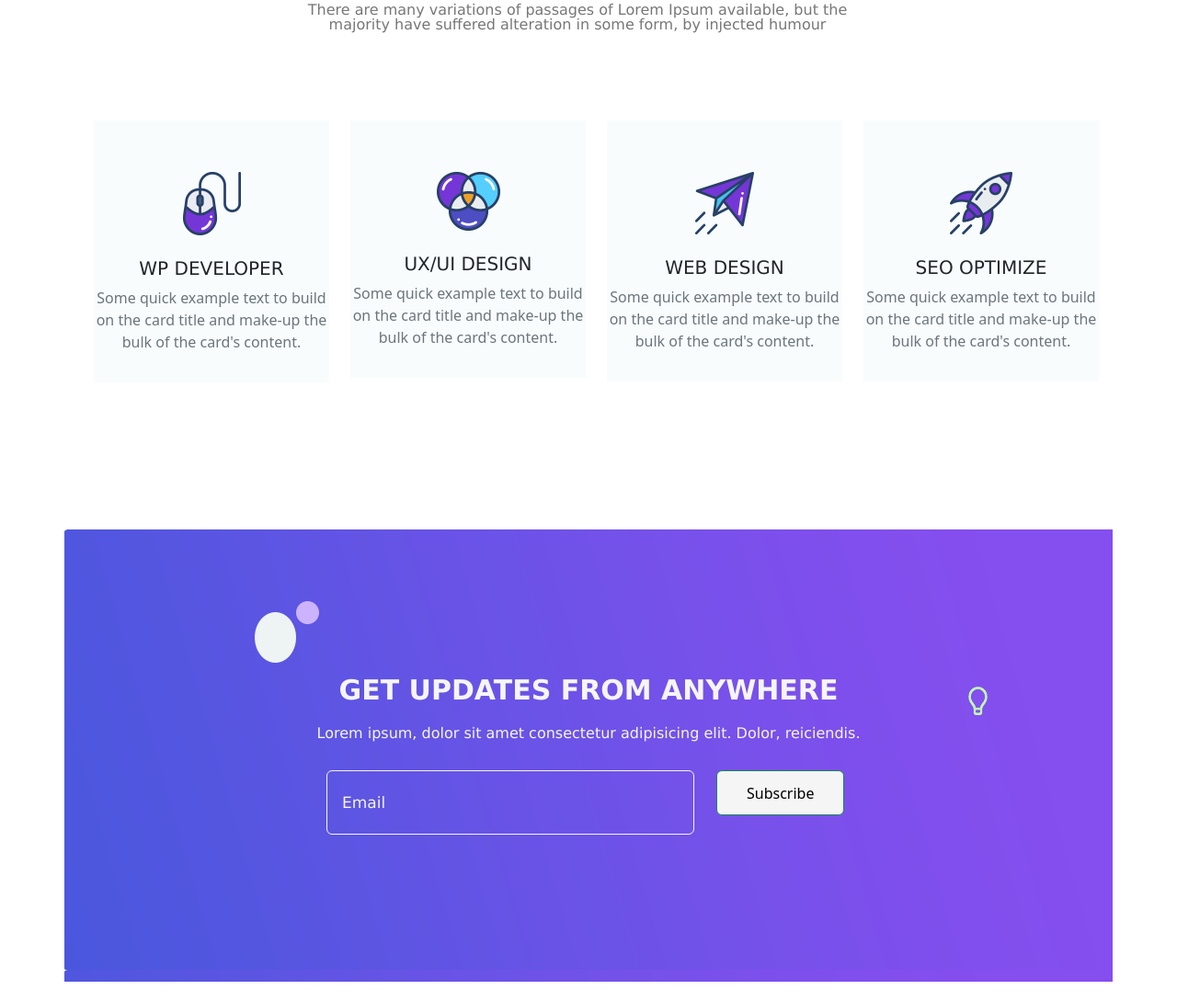
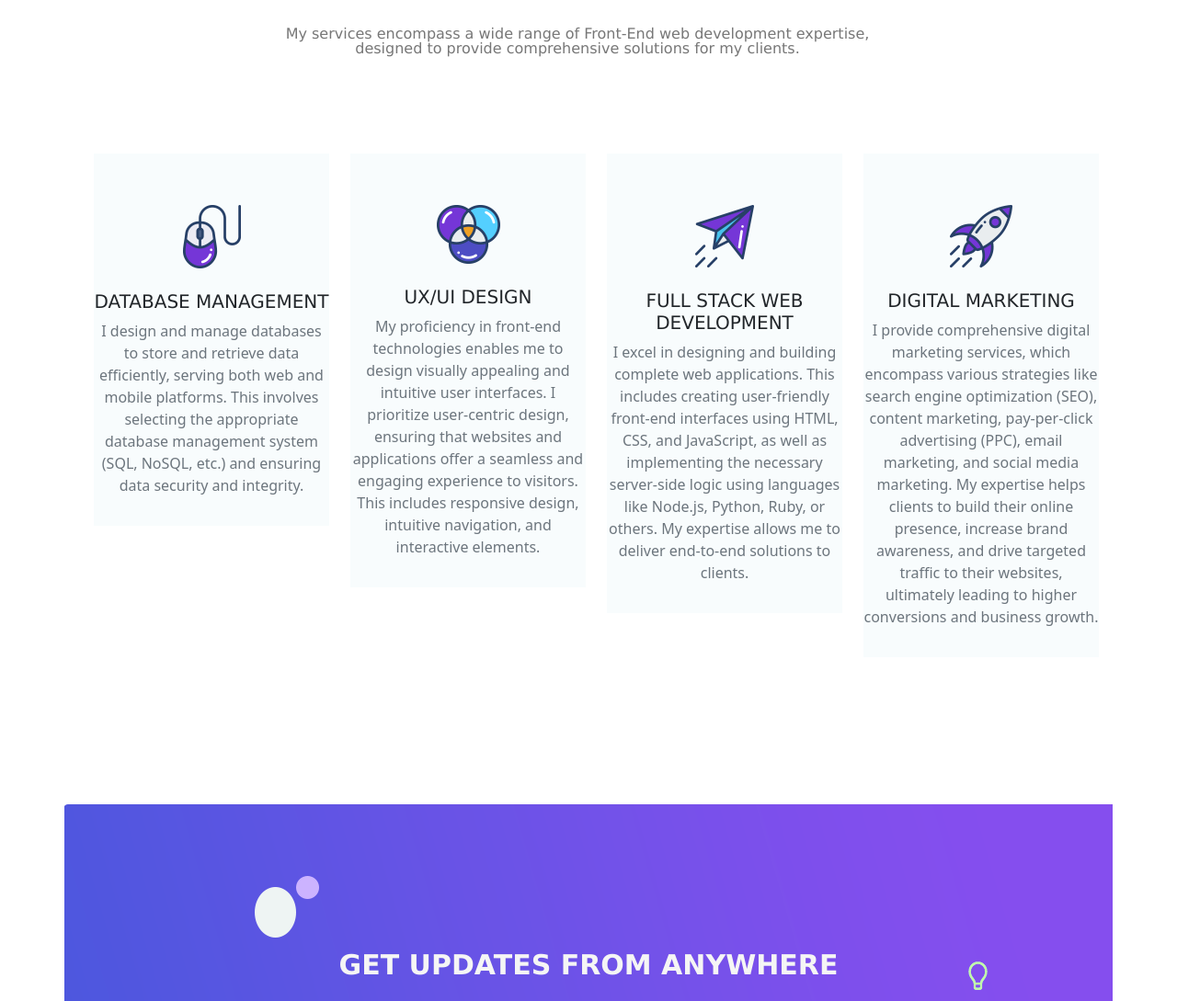
Before and after one commit to johnnjoro/Assignment2, a plain HTML site: page index.html in a window 1280 px wide. Shown: the part 1711-2800 px from the top of the page at 92% size. Drawn offline with Linux system fonts and the light colour scheme.

Commit message:
More Styling

```diff
--- a/CSS/fonts.css
+++ b/CSS/fonts.css
@@ -2,5 +2,5 @@
 
 @font-face {
     font-family: "Roboto";
-    src: local('FONTS/Roboto/Roboto-italic.ttf');
+    src: local('FONTS\Roboto\Roboto-BoldItalic.ttf');
 }
--- a/CSS/partials/_global.css
+++ b/CSS/partials/_global.css
@@ -50,6 +50,7 @@
 p.para{
     color: var(--text-color);
     font: normal 500 16px/16px var(--roboto);
+    padding: 10px;
 }
 .font-roboto{
     font-family: var(--roboto);
@@ -64,3 +65,6 @@ p.para{
     z-index: 999;
     transition: background 1s ease;
 }
+p{
+    line-sp
+}
--- a/CSS/style.css
+++ b/CSS/style.css
@@ -140,9 +140,14 @@
     color: whitesmoke;
 }
 .site-main .subscribe-us-area .subscribe form .btn-submit button{
-    background: whitesmoke;
-    color: #000;
+    background: url('/IMG/subscribe-bg.png');
+    border: white  3px solid;
+    color: white;
     padding: .7rem 2rem;
+    transition: box-shadow .6s ease;
+}
+.site-main .subscribe-us-area .subscribe form .btn-submit button:hover{
+    box-shadow: var(--box-shadow);
 }
 /* End Subscribe Me Area */
 
@@ -161,7 +166,7 @@ footer.footer-area .social a>i{
     color: var(--primary-color);
 }
 footer.footer-area .social a:hover>.top{
-    color: #3b5998;
+    color: black;
 }
 footer.footer-area .social a:hover>.top1{
     color: #FD1D1D;
--- a/index.html
+++ b/index.html
@@ -62,7 +62,7 @@
               <div class="col-lg-6 col-md-12 site-title">
                 <h3 class="title-text">Hey</h3>
                 <h1 class="title-text text-uppercase">I AM JOHN</h1>
-                <h4 class="title-text text-uppercase">SENIOR WORDPRESS DEVELOPER</h4>
+                <h4 class="title-text text-uppercase">FULL STACK WEB DEVELOPER</h4>
                 <div class="site-buttons">
                   <div class="d-flex flex-row flex-wrap">
                     <button type="button" class="btn button primary-button mr-4 text-uppercase" >Hire Me</button>
@@ -97,11 +97,10 @@
                 </h2>
                 <div class="paragraph py-4 w-75">
                   <p class="para">
-                    Lorem, ipsum dolor sit amet consectetur adipisicing elit. Obcaecati, in. Fuga libero inventore ea consequuntur ipsum eos? Distinctio, voluptatibus neque.
-
+                    I'm John Njoroge, aproficient Full-Stack web developer with expertise spanning front-end and back-end development. I possess a comprehensive skill set that includes HTML, CSS, JavaScript, and proficiency in various server-side languages and databases.
                   </p>
                   <p class="para">
-                    It is a long established fact that a reader will be distracted by the readable content of a page when looking at its layout. The point of using Lorem Ipsum is that it has a more-or-less normal distribution of letters, as opposed to using 'Content here, content here'
+                    My talents encompass user interface design, server management, and database development, enabling me to create holistic and dynamic web solutions. My adaptability and commitment to staying current with the latest industry trends make me an invaluable asset in the digital realm.
                   </p>
                 </div>
                 <button type="button" class="btn button primary-button text-uppercase">Download CV</button>
@@ -118,7 +117,7 @@
             <div class="row col-lg-12 text-center services-title">
               <h1 class="text-uppercase title-text">SERVICES</h1>
               <p class="para">
-                There are many variations of passages of Lorem Ipsum available, but the majority have suffered alteration in some form, by injected humour
+                My services encompass a wide range of Front-End web development expertise, designed to provide comprehensive solutions for my clients.
               </p>
             </div>
             <div class="container services-list">
@@ -129,10 +128,9 @@
                       <img src="./IMG/services/s1.png" alt="Services-1">
                     </div>
                     <div class="card-body text-center">
-                      <h5 class="car-title text-uppercase font-roboto">Wp Developer</h5>
+                      <h5 class="car-title text-uppercase font-roboto">Database Management</h5>
                       <p class="card-text text-secondary">
-                        Some quick example text to build on the card
-                        title and make-up the bulk of the card's content.
+                        I design and manage databases to store and retrieve data efficiently, serving both web and mobile platforms. This involves selecting the appropriate database management system (SQL, NoSQL, etc.) and ensuring data security and integrity.
                       </p>
                     </div>
                   </div>
@@ -145,8 +143,8 @@
                     <div class="card-body text-center">
                       <h5 class="car-title text-uppercase font-roboto">UX/UI Design</h5>
                       <p class="card-text text-secondary">
-                        Some quick example text to build on the card
-                        title and make-up the bulk of the card's content.
+                        My proficiency in front-end technologies enables me to design visually appealing and intuitive user interfaces. I prioritize user-centric design, ensuring that websites and applications offer a seamless and engaging experience to visitors.
+                        This includes responsive design, intuitive navigation, and interactive elements.
                       </p>
                     </div>
                   </div>
@@ -157,10 +155,10 @@
                       <img src="./IMG/services/s3.png" alt="Services-3">
                     </div>
                     <div class="card-body text-center">
-                      <h5 class="car-title text-uppercase font-roboto">Web Design</h5>
+                      <h5 class="car-title text-uppercase font-roboto">Full Stack Web Development</h5>
                       <p class="card-text text-secondary">
-                        Some quick example text to build on the card
-                        title and make-up the bulk of the card's content.
+                        I excel in designing and building complete web applications. This includes creating user-friendly front-end interfaces using HTML, CSS, and JavaScript, as well as implementing the necessary server-side logic using languages like Node.js, Python, Ruby, or others.
+                        My expertise allows me to deliver end-to-end solutions to clients.
                       </p>
                     </div>
                   </div>
@@ -171,10 +169,10 @@
                       <img src="./IMG/services/s4.png" alt="Services-4">
                     </div>
                     <div class="card-body text-center">
-                      <h5 class="car-title text-uppercase font-roboto">SEO Optimize</h5>
+                      <h5 class="car-title text-uppercase font-roboto">Digital Marketing</h5>
                       <p class="card-text text-secondary">
-                        Some quick example text to build on the card
-                        title and make-up the bulk of the card's content.
+                        I provide comprehensive digital marketing services, which encompass various strategies like search engine optimization (SEO), content marketing, pay-per-click advertising (PPC), email marketing, and social media marketing.
+                        My expertise helps clients to build their online presence, increase brand awareness, and drive targeted traffic to their websites, ultimately leading to higher conversions and business growth.
                       </p>
                     </div>
                   </div>
@@ -193,7 +191,9 @@
             <div class="row">
               <div class="col-lg-12 text-center subscribe-title">
                 <h4 class="text-uppercase">Get Updates From Anywhere</h4>
-                <p class="para">Lorem ipsum, dolor sit amet consectetur adipisicing elit. Dolor, reiciendis.</p>
+                <p class="para">
+                  Stay Informed and Never Miss Out - Subscribe to Our Email Newsletter!
+                </p>
               </div>
             </div>
             <div class="d-sm-flex justify-content-center">
@@ -204,7 +204,7 @@
                   </div>
                   <div class="col">
                     <div class="btn-submit">
-                      <button type="button" class="btn btn-success float-right">Subscribe</button>
+                      <button type="button" class="btn btn-success ">Subscribe</button>
                     </div>
                   </div>
                 </div>
```
